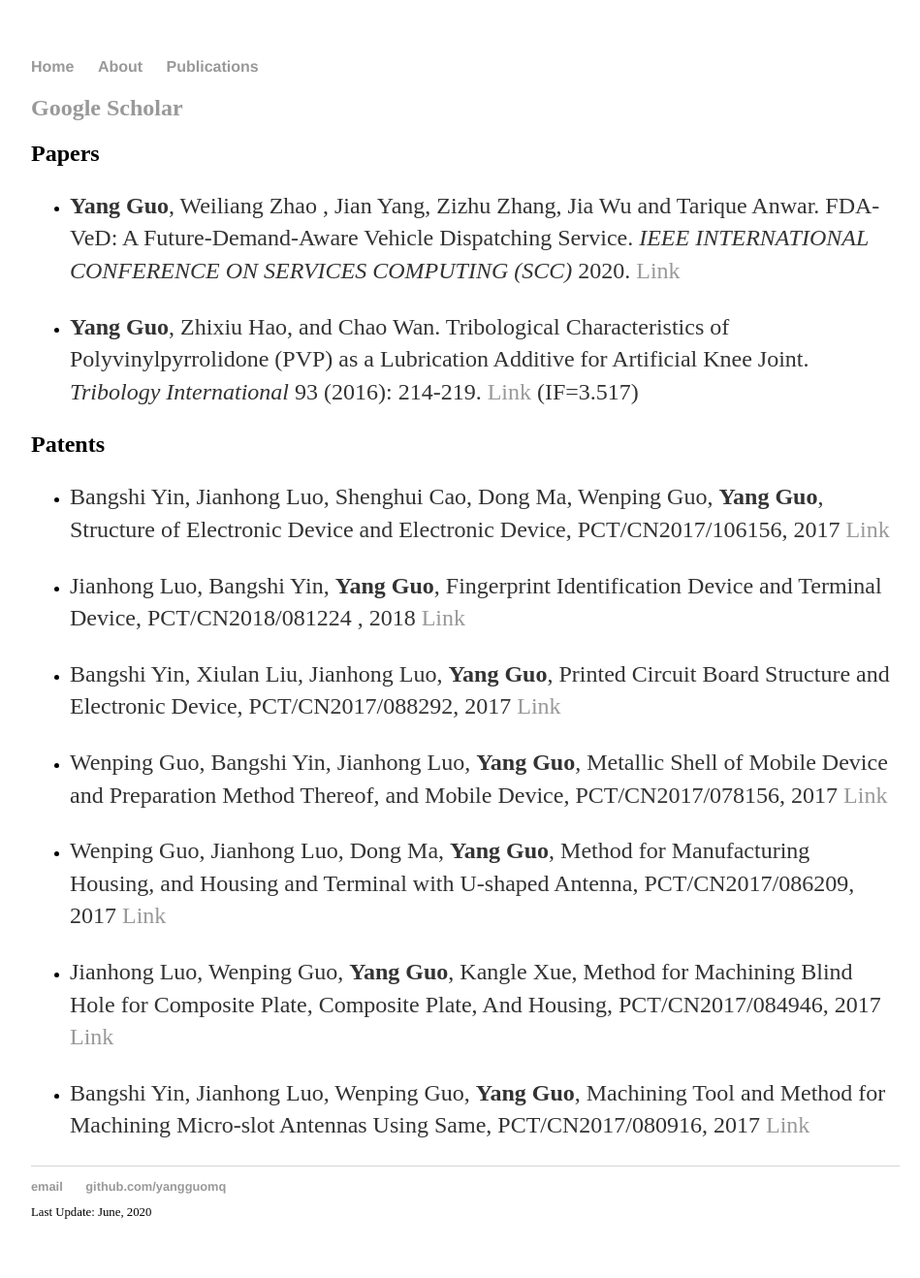
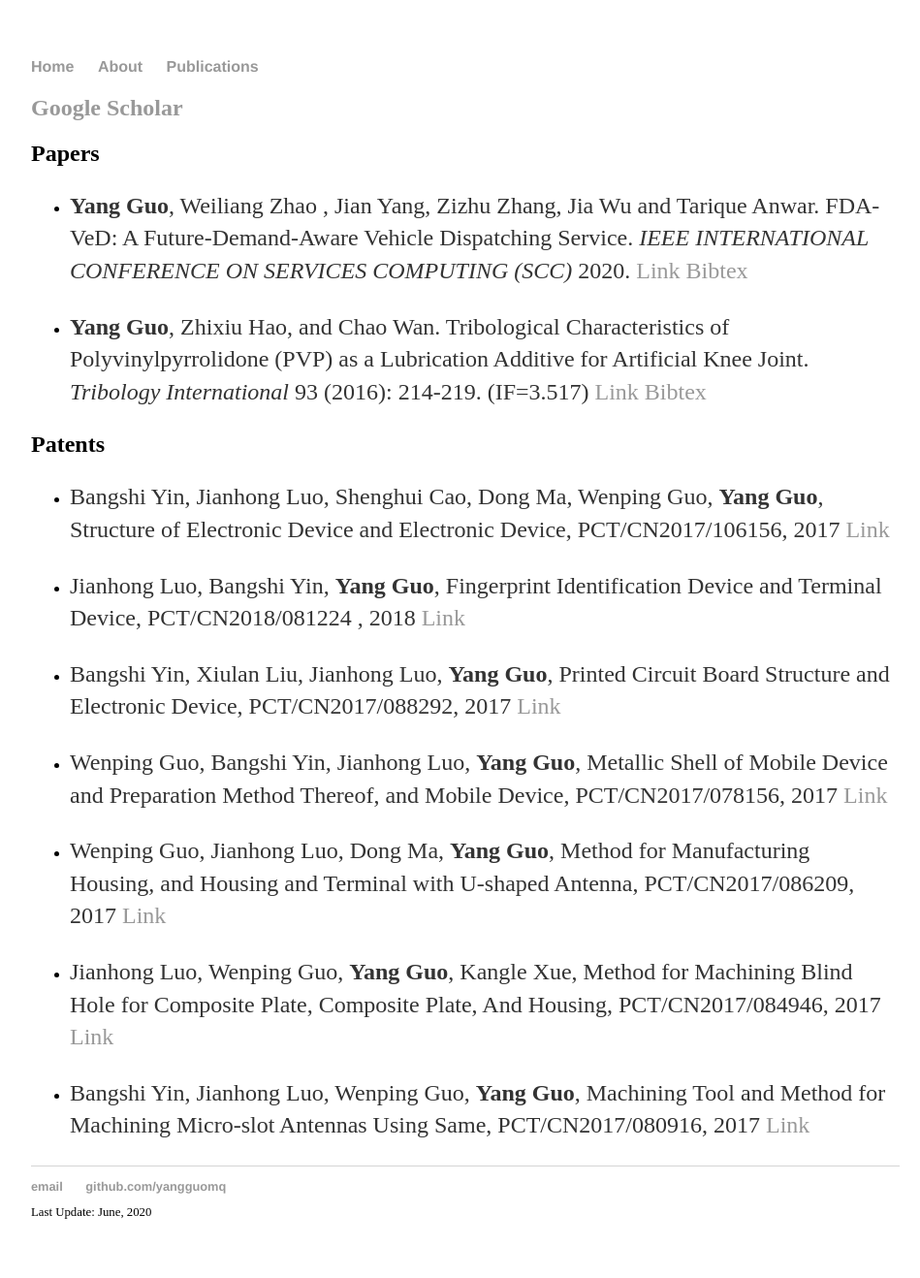
Before and after one commit to yangguomq/yangguomq.github.io, a Jekyll site: the page built from publication/index.md, in a window 1280 px wide. Shown: the whole page at 97% size, without its empty margins (160-1109 px from the left). Built offline with Jekyll 4.4.1, drawn with Linux system fonts in a browser that asks for light colours.

Commit message:
Update index.md

```diff
--- a/publication/index.md
+++ b/publication/index.md
@@ -7,9 +7,9 @@ title: "Publications"
 
 ## Papers
 
-- **Yang Guo**, Weiliang Zhao , Jian Yang, Zizhu Zhang, Jia Wu and Tarique Anwar. FDA-VeD: A Future-Demand-Aware Vehicle Dispatching Service. *IEEE INTERNATIONAL CONFERENCE ON SERVICES COMPUTING (SCC)* 2020. [Link](../files/FDA-VeD_SCC_2020_Camera_Ready.pdf)
+- **Yang Guo**, Weiliang Zhao , Jian Yang, Zizhu Zhang, Jia Wu and Tarique Anwar. FDA-VeD: A Future-Demand-Aware Vehicle Dispatching Service. *IEEE INTERNATIONAL CONFERENCE ON SERVICES COMPUTING (SCC)* 2020. [Link](../files/FDA-VeD_SCC_2020_Camera_Ready.pdf) [Bibtex](../files/FDA-VeD.bib)
 
-- **Yang Guo**, Zhixiu Hao, and Chao Wan. Tribological Characteristics of Polyvinylpyrrolidone (PVP) as a Lubrication Additive for Artificial Knee Joint. *Tribology International* 93 (2016): 214-219. [Link](https://doi.org/10.1016/j.triboint.2015.08.043) (IF=3.517)
+- **Yang Guo**, Zhixiu Hao, and Chao Wan. Tribological Characteristics of Polyvinylpyrrolidone (PVP) as a Lubrication Additive for Artificial Knee Joint. *Tribology International* 93 (2016): 214-219. (IF=3.517) [Link](https://doi.org/10.1016/j.triboint.2015.08.043) [Bibtex](../files/Tri-PVP.bib)
 
 ## Patents
 
```
